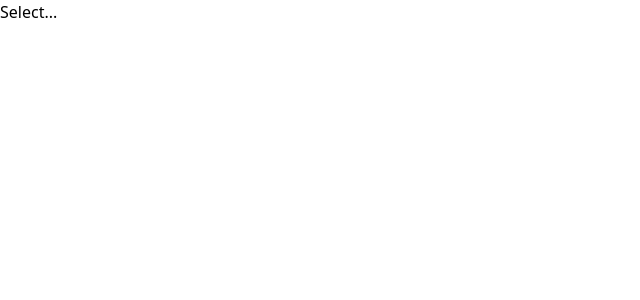
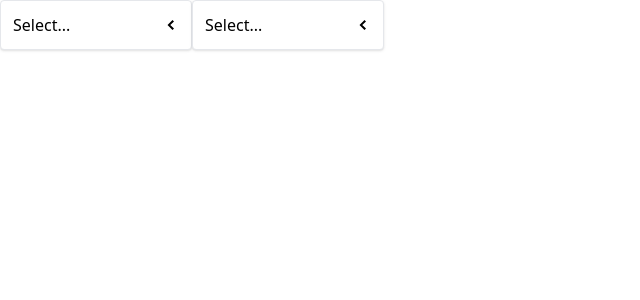
Before and after one commit to Jeevaneupane23/Components-on-React, a React (Create React App) app: page / in a window 1280 px wide. Shown: the top 300 px of the page, without its empty margins (0-640 px from the left). Built offline with nearby package versions, Linux system fonts and the light colour scheme.

Commit message:
Reached to event capturing and bubbling

```diff
--- a/src/App.js
+++ b/src/App.js
@@ -1,21 +1,31 @@
+import { useState } from "react";
 import DropDown from "./Components/DropDown";
 
 
 function App(){
+  const [selection,setSelection]=useState(null);
+
+
+  function handleSelect(option){
+    setSelection(option);
+
+
+
+  }
 
   const options=[
     {
-      id:1,
+
       label:"Red",
       value:"red"
     },
     {
-      id:2,
+
       label:"Green",
       value:"green"
     },
     {
-      id:3,
+
       label:"Blue",
       value:"blue"
     }
@@ -25,7 +35,10 @@
 
 
   return (
-    <DropDown options={options}/>
+    <div className="flex">
+    <DropDown options={options} onChange={handleSelect} value={selection}/>
+    <DropDown options={options} onChange={handleSelect} value={selection}/>
+    </div>
   )
 }
 
--- a/src/Components/DropDown.js
+++ b/src/Components/DropDown.js
@@ -1,13 +1,14 @@
 import { useState } from "react";
+import {GoChevronDown,GoChevronLeft} from 'react-icons/go';
+import Panel from "./Panel";
 
 
 
-
-function DropDown({ options }) {
+function DropDown({ options,value,onChange }) {
     const [isOpen, setIsOpen] = useState(false)
 
     const renderedOptions = options.map((option) => {
-        return (<div onClick={()=>{handleOptionClick(option)}} key={option.id} id={option.value}>
+        return (<div className="hover:bg-sky-100 cursor-pointer p-1" onClick={()=>{handleOptionClick(option)}} key={option.value} >
             {option.label}
         </div>)
     })
@@ -15,6 +16,7 @@
         setIsOpen((currentValue)=>{
             return !currentValue;
         })
+       onChange(option);
 
 
 
@@ -26,8 +28,9 @@
         })
     }
 
+//  let content=selection?selection.label:"Select...";
 
-
+ let icon=isOpen?<GoChevronDown/>:<GoChevronLeft/>
 
 
 
@@ -35,11 +38,11 @@
 
 
     return (
-        <div>
-            <div onClick={handleClick}>Select...</div>
-            <div>
-                {isOpen && renderedOptions}
-            </div>
+        <div className="w-48 relative">
+            <Panel className="flex justify-between items-center " onClick={handleClick}>{value?.label || "Select..."}{icon}</Panel>
+            {isOpen && <Panel className="absolute top-full ">
+               {renderedOptions}
+            </Panel>}
         </div>
     )
 }
--- /dev/null
+++ b/src/Components/Panel.js
@@ -0,0 +1,16 @@
+import classNames from "classnames";
+
+function Panel({children,className,...rest}){
+
+    const finalClassNames=classNames('border rounded p-3 shadow bg-white w-full',className);
+
+
+  return (
+    <div  className={finalClassNames} {...rest}>{children}
+
+    </div>
+  )
+
+}
+
+export default Panel;
```
